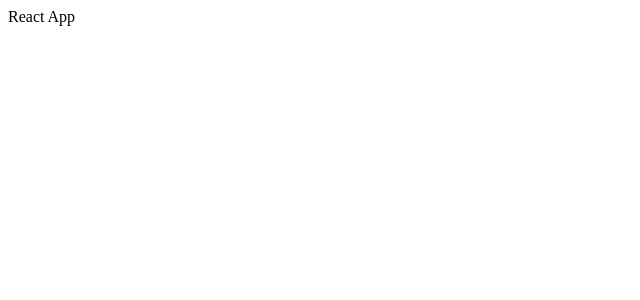
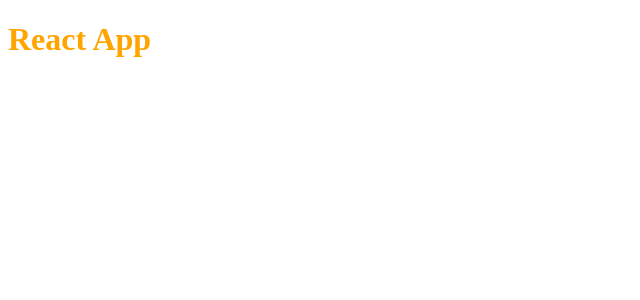
Before and after one commit to vadimObanin/fsd, a React app: page / in a window 1280 px wide. Shown: the top 300 px of the page, without its empty margins (0-640 px from the left). Built offline with nearby package versions, Linux system fonts and the light colour scheme.

Commit message:
feat: генерировать отдельные файлы стилей в production сборке

```diff
--- /dev/null
+++ b/components/App.scss
@@ -0,0 +1,3 @@
+h1 {
+  color: orange;
+}
--- /dev/null
+++ b/components/App.tsx
@@ -0,0 +1,7 @@
+import './App.scss'
+
+export const App = () => {
+    return (
+        <h1>React App</h1>
+    )
+}
--- a/package.json
+++ b/package.json
@@ -19,6 +19,7 @@
     "@types/webpack-dev-server": "^4.7.1",
     "css-loader": "^7.1.2",
     "html-webpack-plugin": "^5.6.5",
+    "mini-css-extract-plugin": "^2.9.4",
     "sass": "^1.94.2",
     "sass-loader": "^16.0.6",
     "style-loader": "^4.0.0",
--- a/src/index.tsx
+++ b/src/index.tsx
@@ -1,4 +1,5 @@
 import { createRoot } from "react-dom/client";
+import {App} from "../components/App";
 
 const root = createRoot(document.getElementById("root")!);
-root.render(<div>React App</div>);
+root.render(<App/>);
```
Also changed, not shown: 4 other files (tests, documents, lock files or other folders).
